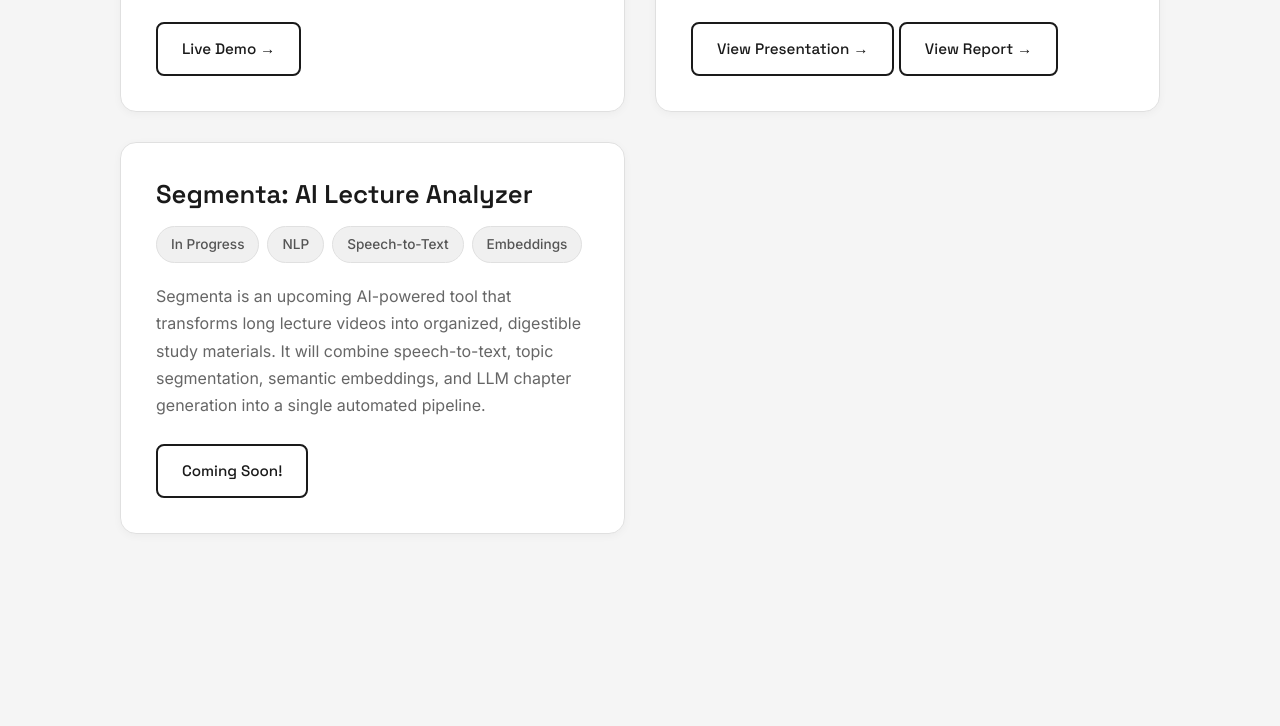
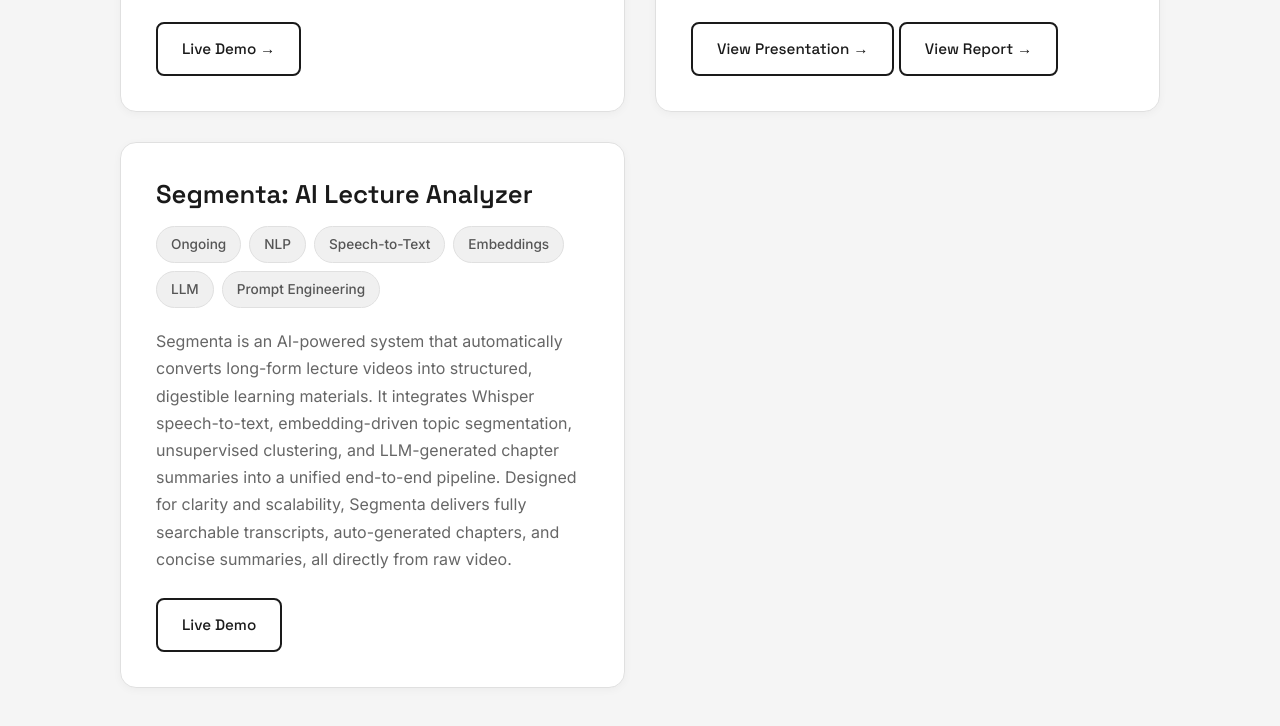
Before and after one commit to Christopher-Kusmana/portfolio, a plain HTML site: page projects.html in a window 1280 px wide. Shown: the part 738-1464 px from the top of the page. Before the commit the page ends 1352 px from the top, so only its background shows below. Drawn offline with Linux system fonts and the light colour scheme.

Commit message:
segmenta

```diff
--- a/projects.html
+++ b/projects.html
@@ -443,27 +443,34 @@
       <div class="project-header">
           <h3 class="project-title">Segmenta: AI Lecture Analyzer</h3>
           <div class="tag-row">
-              <span class="tag">In Progress</span>
+              <span class="tag">Ongoing</span>
               <span class="tag">NLP</span>
               <span class="tag">Speech-to-Text</span>
               <span class="tag">Embeddings</span>
+              <span class="tag">LLM</span>
+              <span class="tag">Prompt Engineering</span>
           </div>
       </div>
 
       <p class="project-desc">
-          Segmenta is an upcoming AI-powered tool that transforms long lecture videos into organized,
-          digestible study materials. It will combine speech-to-text, topic segmentation, semantic embeddings,
-          and LLM chapter generation into a single automated pipeline.
+          Segmenta is an AI-powered system that automatically converts long-form lecture videos
+          into structured, digestible learning materials. It integrates Whisper speech-to-text,
+          embedding-driven topic segmentation, unsupervised clustering, and LLM-generated chapter
+          summaries into a unified end-to-end pipeline. Designed for clarity and scalability,
+          Segmenta delivers fully searchable transcripts, auto-generated chapters, and concise
+          summaries, all directly from raw video.
       </p>
 
+      <div class="project-buttons">
+          <a class="btn-outline"
+             href="https://huggingface.co/spaces/ckusmana/segmenta"
+             target="_blank"
+             rel="noopener noreferrer">
+             Live Demo
+          </a>
+      </div>
+  </div>
 
-      <div class="project-buttons">
-      <a class="btn-outline"
-          target="_blank"
-          rel="noopener noreferrer">
-          Coming Soon!
-      </a>
-    </div>
   </div>
     </div>
   </div>
```
